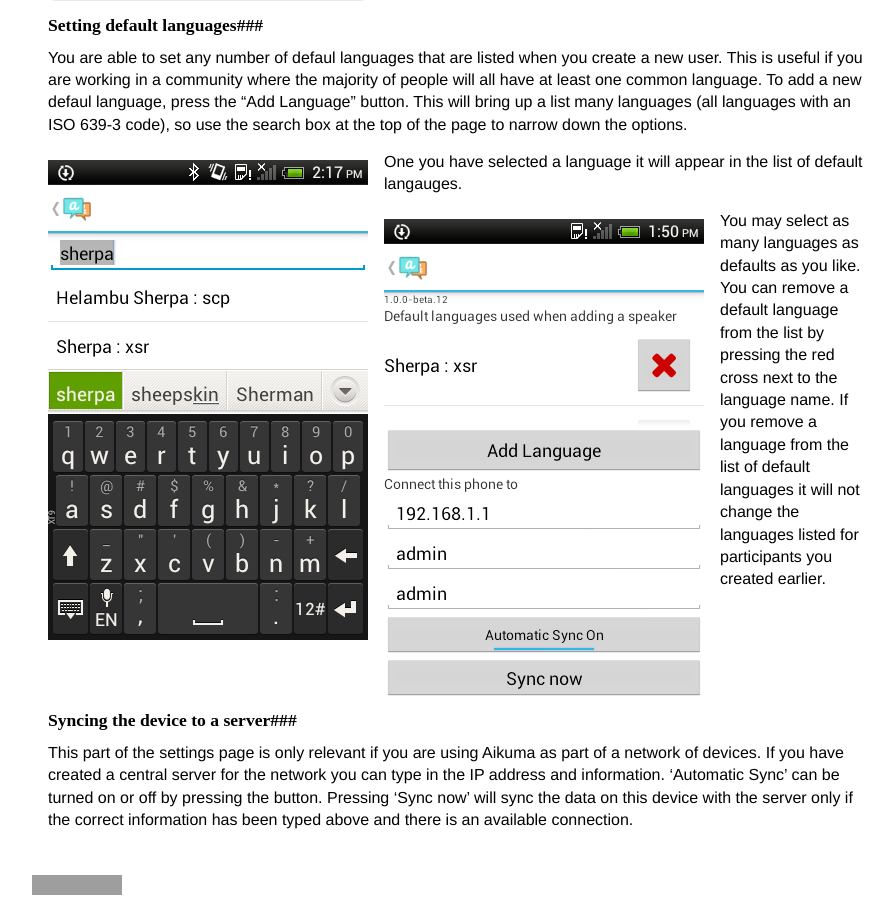
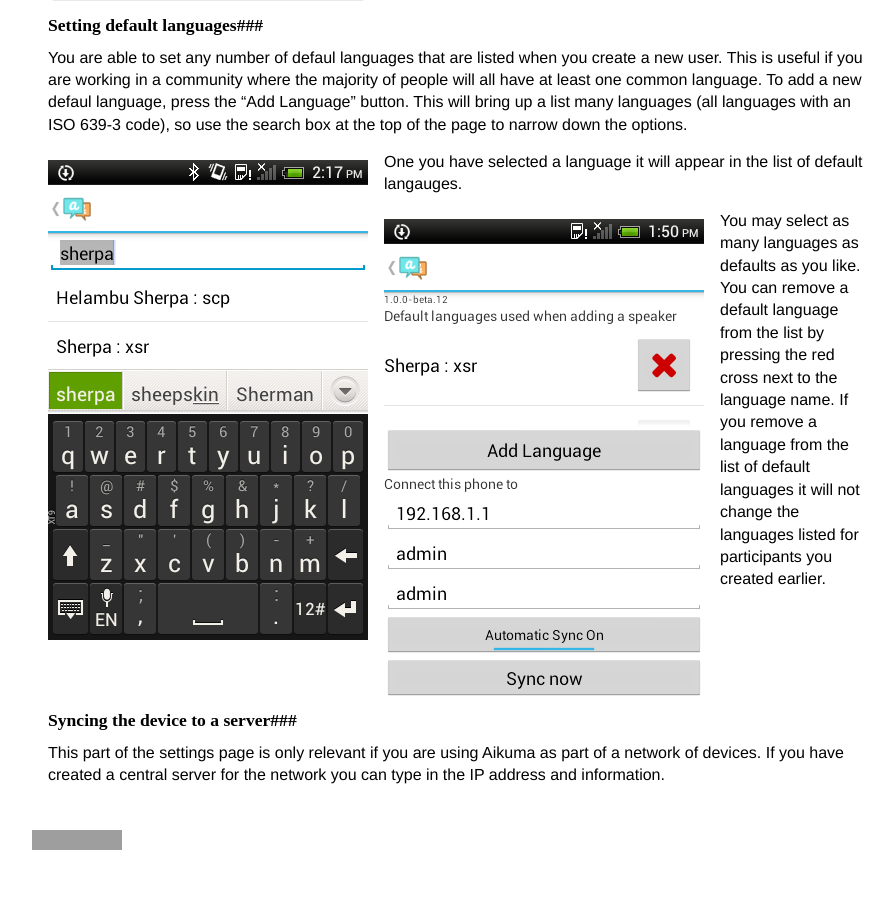
Before and after one commit to langtech/langtech.github.com, a Jekyll site: the page built from aikuma/howto.md, in a window 1280 px wide and 900 px high, scrolled down 1240 px. Shown: the whole window, without its empty margins (184-1078 px from the left). Built offline with Jekyll 4.4.1, drawn with Linux system fonts in a browser that asks for light colours; after the commit the page ends 2095 px from its top, so only the background shows below that; part of the change alters nothing that is shown; grey boxes are pictures that could not be loaded.

Commit message:
Tweeks to Settings info
Figuring out what didn’t work with the previous commit

```diff
--- a/aikuma/howto.md
+++ b/aikuma/howto.md
@@ -8,7 +8,7 @@ css: aikuma
 Using Aikuma
 ============
 This guide outlines how to use Aikuma (version 1.0.0-beta.12). The most current version can be
-[downloaded](https://play.google.com/store/apps/details?id=org.lp20. aikuma&hl=en) from the Google Play store.
+[downloaded](https://play.google.com/store/apps/details?id=org.lp20.aikuma&amphl=en) from the Google Play store.
 
 
 Main Page
@@ -40,8 +40,7 @@ Record
 
 Settings
 ----------
-The settings page allows you to set the default languages. It also has
-setting for synchronising devices after they have been used. Below is a screenshot of the settings page.
+The settings page allows you to set the default languages. It also has setting for synchronising devices after they have been used. Below is a screenshot of the settings page.
 
 ![Settings page](/images/HowTo/SettingsPage.png)
 
@@ -63,4 +62,3 @@ If you remove a language from the list of default languages it will not change t
 ###Syncing the device to a server###
 This part of the settings page is only relevant if you are using Aikuma as part of a network of devices.
 If you have created a central server for the network you can type in the IP address and information.
-'Automatic Sync' can be turned on or off by pressing the button. Pressing 'Sync now' will sync the data on this device with the server only if the correct information has been typed above and there is an available connection.
```
